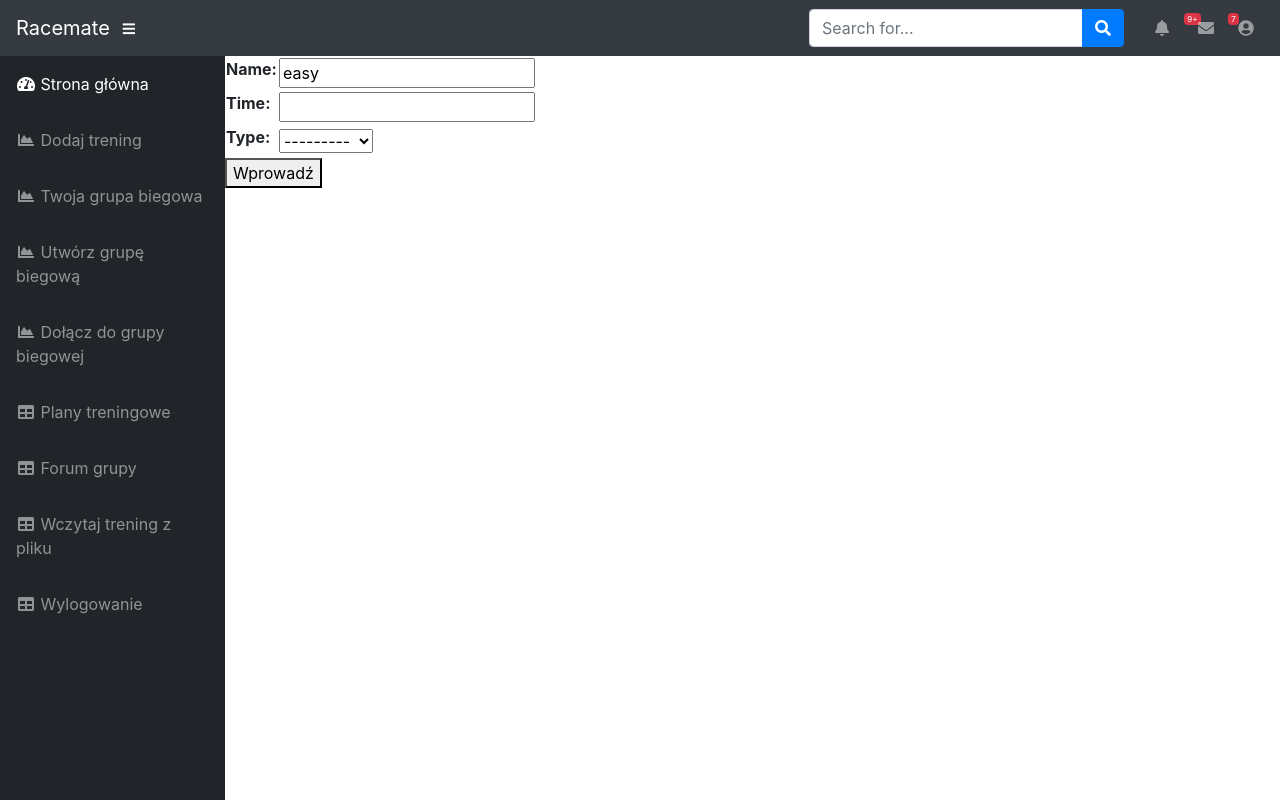
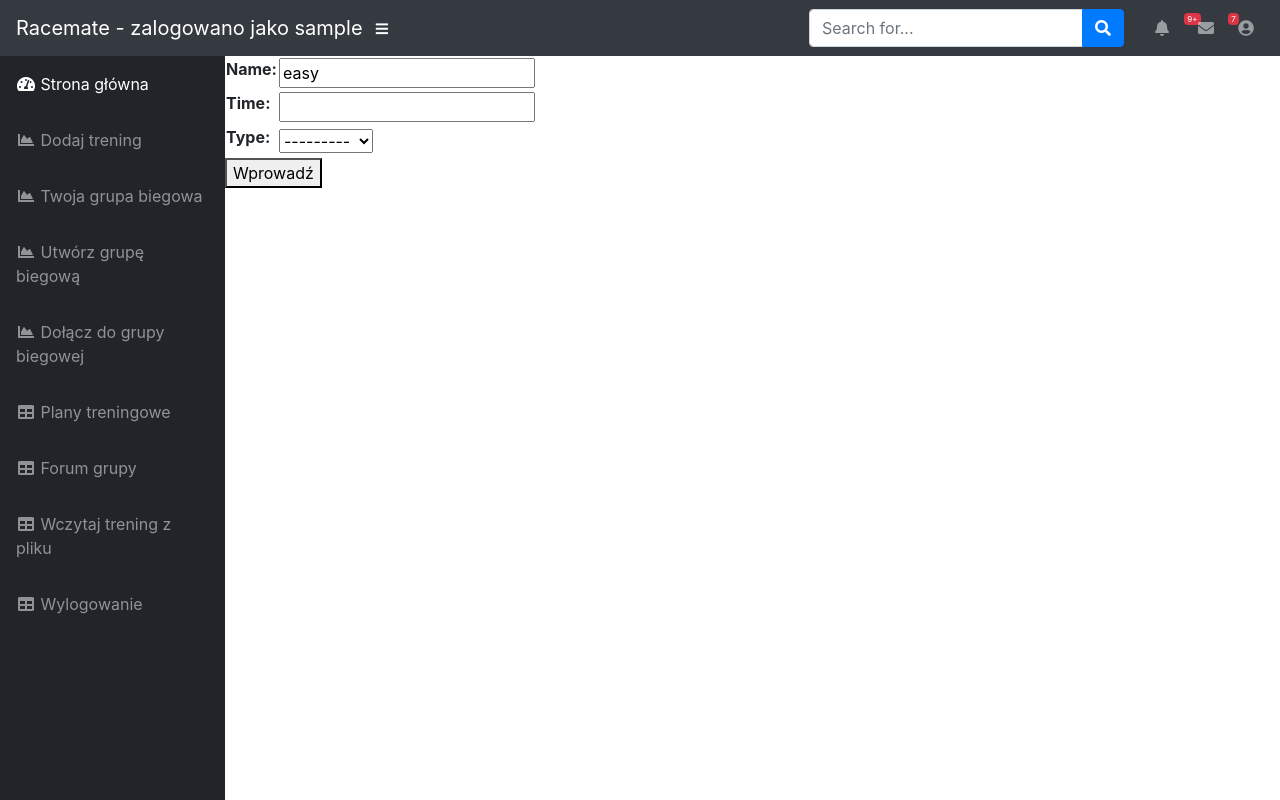
Before and after one commit to przemyslawkulak/Racemate-aplikacja-biegowa, a Django app: page /add_plan/ in a window 1280 px wide. Run offline with Django 3.2, Linux system fonts and the light colour scheme; the visitor is signed in with stand-in values (Sample User, id 1); some libraries are stand-ins or nearby versions.

Commit message:
update Index View - loged as <username>

```diff
--- a/Racemate/racemate/models.py
+++ b/Racemate/racemate/models.py
@@ -79,3 +79,4 @@ class Message(models.Model):
     sender = models.ForeignKey(MyUser, on_delete=models.CASCADE, null=True, related_name="Nadawca")
     date_sent = models.DateTimeField(auto_now_add=True, null=True, verbose_name="Data wysłania")
     groupjoin = models.OneToOneField(RunningGroup, on_delete=models.CASCADE, null=True)
+    # togroup = models.ForeignKey(RunningGroup, on_delete=models.CASCADE, null=True, related_name="Do grupy")
--- a/Racemate/racemate/templates/racemate/index.html
+++ b/Racemate/racemate/templates/racemate/index.html
@@ -29,7 +29,7 @@
 
     <nav class="navbar navbar-expand navbar-dark bg-dark static-top">
 
-      <a class="navbar-brand mr-1" href='{% url 'landing-page' %}'>Racemate</a>
+      <a class="navbar-brand mr-1" href='{% url 'landing-page' %}'>Racemate - zalogowano jako {{user.username}}</a>
 
       <button class="btn btn-link btn-sm text-white order-1 order-sm-0" id="sidebarToggle" href='{% url 'landing-page' %}'>
         <i class="fas fa-bars"></i>
```
